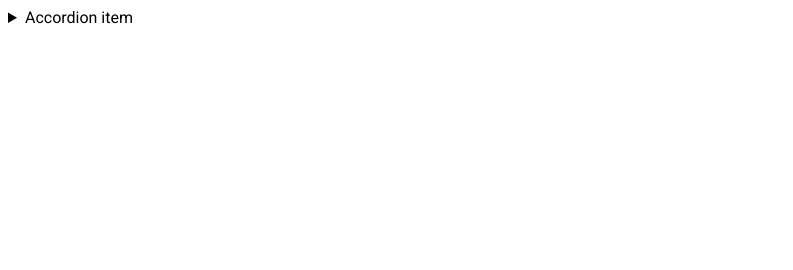
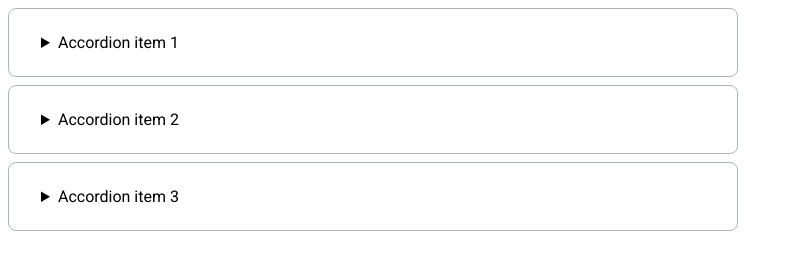
Before and after one commit to lialia-ru/htmlcss-20221107_lialia-ru, a website: page 03-lection1/02-accordion/index.html in a window 1280 px wide. Shown: the whole page, without its empty margins (0-793 px from the left). Drawn offline with Linux system fonts and the light colour scheme.

Commit message:
Task accordions

```diff
--- a/03-lection1/02-accordion/accordion.css
+++ b/03-lection1/02-accordion/accordion.css
@@ -1 +1,23 @@
 /* Стилизация аккордеона */
+* {
+    box-sizing: border-box;
+    margin: 0;
+}
+
+details {
+    border: 1px solid var(--grey-3);
+    border-radius: 8px;
+    max-width: 730px;
+    font-size: 16px;
+    margin: 8px;
+}
+
+summary {
+    padding: 24px 0 24px 32px;
+}
+
+p {
+    padding: 0 49px 32px 32px;
+    color: var(--grey-4);
+    line-height: 24px;
+}
--- a/03-lection1/02-accordion/index.html
+++ b/03-lection1/02-accordion/index.html
@@ -8,10 +8,28 @@
     <body>
         <details>
             <summary>
-                Accordion item
+                Accordion item 1
             </summary>
             <p>
-                Hidden content
+                Amet minim mollit non deserunt ullamco est sit aliqua dolor do amet sint. Velit officia consequat duis enim velit mollit. Exercitation veniam consequat sunt nostrud amet.
+            </p>
+        </details>
+
+        <details>
+            <summary>
+                Accordion item 2
+            </summary>
+            <p>
+                Amet minim mollit non deserunt ullamco est sit aliqua dolor do amet sint. Velit officia consequat duis enim velit mollit. Exercitation veniam consequat sunt nostrud amet.
+            </p>
+        </details>
+
+        <details>
+            <summary>
+                Accordion item 3
+            </summary>
+            <p>
+                Amet minim mollit non deserunt ullamco est sit aliqua dolor do amet sint. Velit officia consequat duis enim velit mollit. Exercitation veniam consequat sunt nostrud amet.
             </p>
         </details>
     </body>
```
